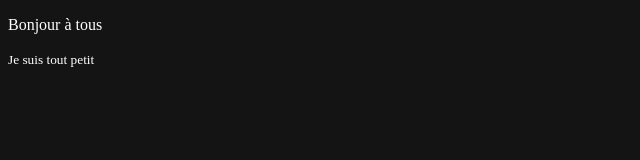
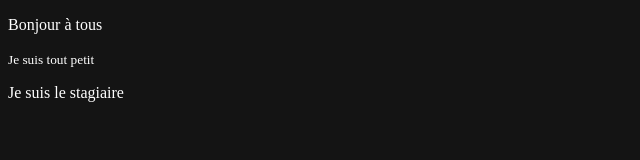
Before and after one commit to Fred-QS/VCS-Test2, a plain HTML site: page index.html in a window 1280 px wide. Shown: the whole page, without its empty margins (0-640 px from the left). Drawn offline with Linux system fonts and the light colour scheme.

Commit message:
Update index.html

```diff
--- a/index.html
+++ b/index.html
@@ -8,6 +8,7 @@
 <body>
     <p>Bonjour à tous</p>
     <small>Je suis tout petit</small>
+    <p>Je suis le stagiaire</p>
     <script src="assets/script.js"></script>
 </body>
 </html>
```
